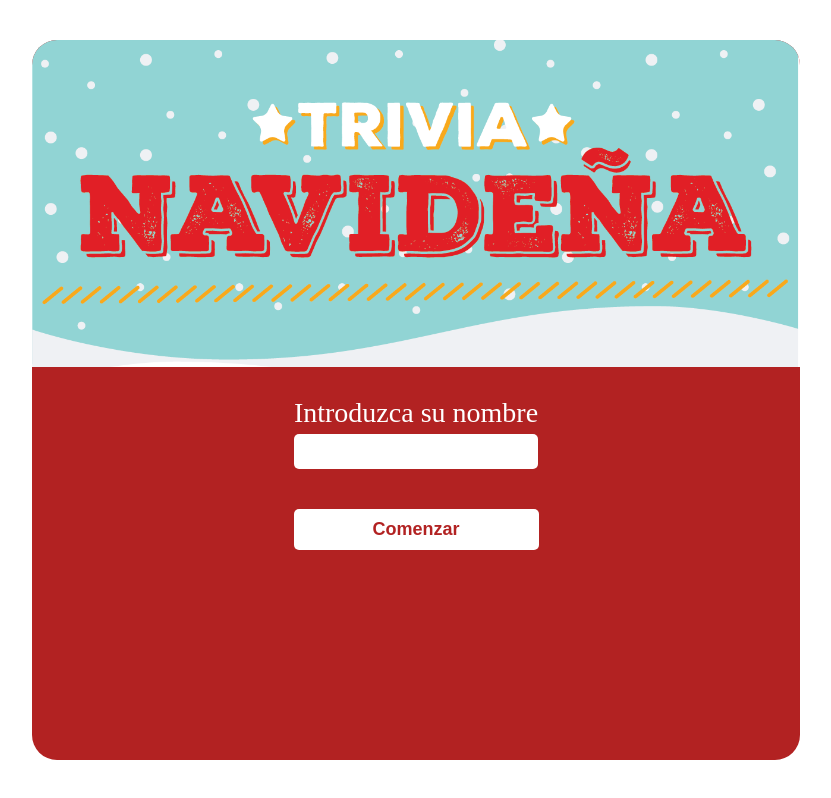
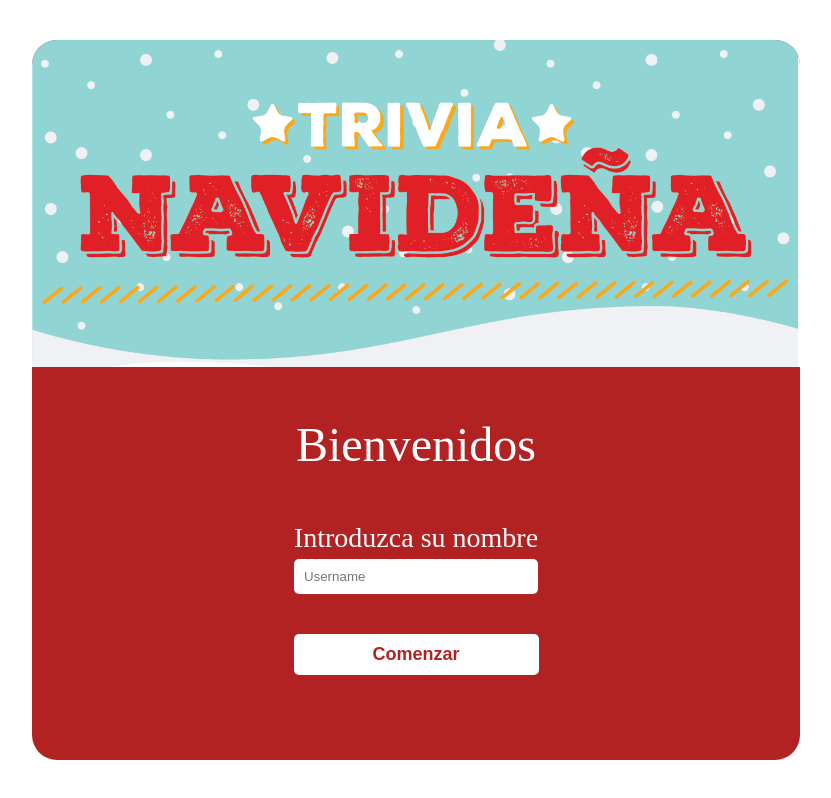
Before and after one commit to cteyr/Trivia, a React app: page / in a window 1280 px wide. Shown: the whole page, without its empty margins (224-1055 px from the left). Built offline with nearby package versions, Linux system fonts and the light colour scheme.

Commit message:
Ajuste de maquetacion y logica de login en Home Page

```diff
--- a/src/components/Button.tsx
+++ b/src/components/Button.tsx
@@ -1,7 +1,7 @@
 
-const Button = ({clasname,text,onClick}:IProps) => {
+const Button = ({clasname,text,disabled,onClick}:IProps) => {
     return (
-        <button className={clasname} onClick={onClick}>{text}</button>
+        <button className={clasname} onClick={onClick} disabled={disabled}>{text}</button>
     );
 }
 
@@ -9,6 +9,7 @@ type IProps = {
     onClick?: () => void;
     icon?: any;
     text?: string;
+    disabled?: boolean;
     clasname?: string;
   };
 
--- a/src/components/Input.tsx
+++ b/src/components/Input.tsx
@@ -1,12 +1,15 @@
 
-const Input = ({clasname}:IProps) => {
+const Input = ({clasname,value,placeholder,handleInputChange}:IProps) => {
     return (
-        <input className={clasname} type="text" />
+        <input className={clasname} onChange={handleInputChange} value={value} placeholder={placeholder} type="text" />
     )
 }
 
 type IProps = {
     icon?: any;
     clasname?: string;
+    value?: string;
+    placeholder?: string;
+    handleInputChange?: (event: React.ChangeEvent<HTMLInputElement>) => void;
   };
 export {Input}
--- a/src/containers/HomeContainer.tsx
+++ b/src/containers/HomeContainer.tsx
@@ -1,21 +1,38 @@
 import { Button } from "../components/Button";
 import { Input } from "../components/Input";
+import { NavLink } from "react-router-dom";
 //@ts-ignore
 import triviaLogo from "../assets/images/triviaLogo.png";
+import { useState,useEffect } from "react";
 
 
 const HomeContainer = () =>{
+    const [nameUser, setNameUser]= useState("");
+    const [stateButton, setStateButton]= useState(true);
+
+    useEffect(() => {
+       if(nameUser != ""){ //Compruebo si el campo "Username" es distinto de vacio
+        setStateButton(false); //Habilito el boton de login
+       }
+    }, [nameUser]);
 
     return (
         <div className="homeContainer">
             <img className="logoHome" src={triviaLogo} alt="logoTrivia"/>
                 <div className="mainContainerForm">
                     <div className="inputHomeContainer">
+                        <p className="welcomeHome">Bienvenidos</p>
                         <p className="labelHome">Introduzca su nombre</p>
-                        <Input clasname="inputNameUser"/>
+                        <Input value={nameUser}
+                        clasname="inputNameUser"
+                        handleInputChange={(e: React.ChangeEvent<HTMLInputElement>) => setNameUser(e.target.value)}
+                        placeholder="Username"
+                        />
                     </div>
                     <div className="buttonnHomeContainer">
-                        <Button clasname="startButton" text="Comenzar"/>
+                    <NavLink to="/questions" >
+                        <Button clasname="startButton" text="Comenzar" disabled={stateButton}/>
+                    </NavLink>
                     </div>
                 </div>
         </div>
--- a/src/index.tsx
+++ b/src/index.tsx
@@ -14,7 +14,7 @@ root.render(
    <Routes>
      <Route path="/" element={ <MainLayout />}>
        <Route index element={<HomeContainer />} />
-       <Route path="/questions/" element={<QuestionsContainer />} />
+       <Route path="/questions" element={<QuestionsContainer />} />
      </Route>
    </Routes>
  </BrowserRouter>
--- a/src/styles/containers/home.scss
+++ b/src/styles/containers/home.scss
@@ -11,6 +11,7 @@
     .logoHome {
         border-radius: 25px 25px 0 0;
         width: 100%;
+        height: 50%;
     }
 
     .mainContainerForm{
@@ -20,13 +21,18 @@
         height: 100%;
         width: 100%;
         flex-direction: column;
+        margin-top: 50px;
 
         .inputHomeContainer {
             display: flex;
             align-items: center;
             justify-content: center;
             flex-direction: column;
-            margin-top: 30px;
+
+            .welcomeHome {
+                font-size: 48px;
+                margin-bottom: 50px;
+            }
 
             .labelHome{
                 font-size: 28px;
@@ -63,6 +69,9 @@
 
             .startButton:hover{
                 cursor: pointer;
+                border: 1px solid white;
+                background-color: #B22222;
+                color: white;
             }
 
         }
```
